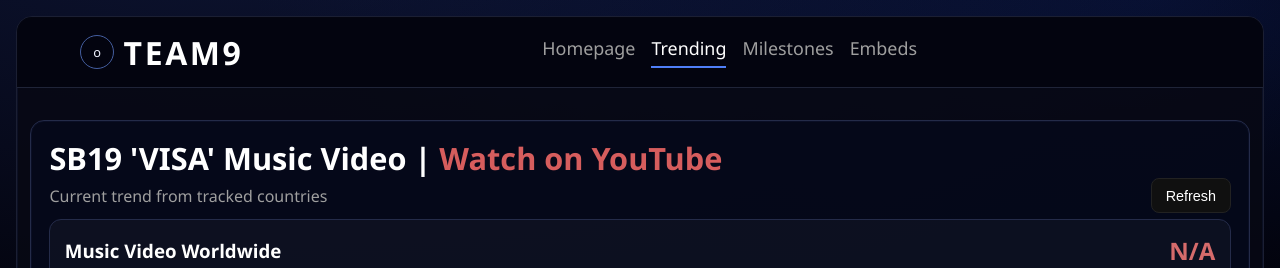
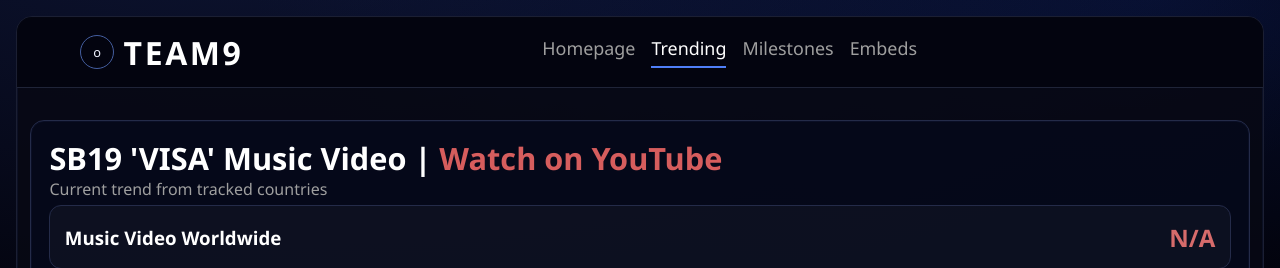
Before and after one commit to tbkai24/ytsteam-visa-monitor, a React (Vite) app: page /trending in a window 1280 px wide. Shown: the top 268 px of the page. Built offline with nearby package versions, Linux system fonts and the light colour scheme; no server answers; the database is empty.

Commit message:
Remove refresh button from trending display

```diff
--- a/src/pages/Trending.tsx
+++ b/src/pages/Trending.tsx
@@ -76,11 +76,8 @@
             Watch on YouTube
           </a>
         </h2>
-        <div className="row-space trend-head-row">
+        <div className="trend-head-row">
           <p className="muted">Current trend from tracked countries</p>
-          <button type="button" className="btn btn-ghost" onClick={() => void loadTrending()}>
-            Refresh
-          </button>
         </div>
 
         {lastUpdated ? <p className="muted trend-updated">Updated: {lastUpdated}</p> : null}
```
